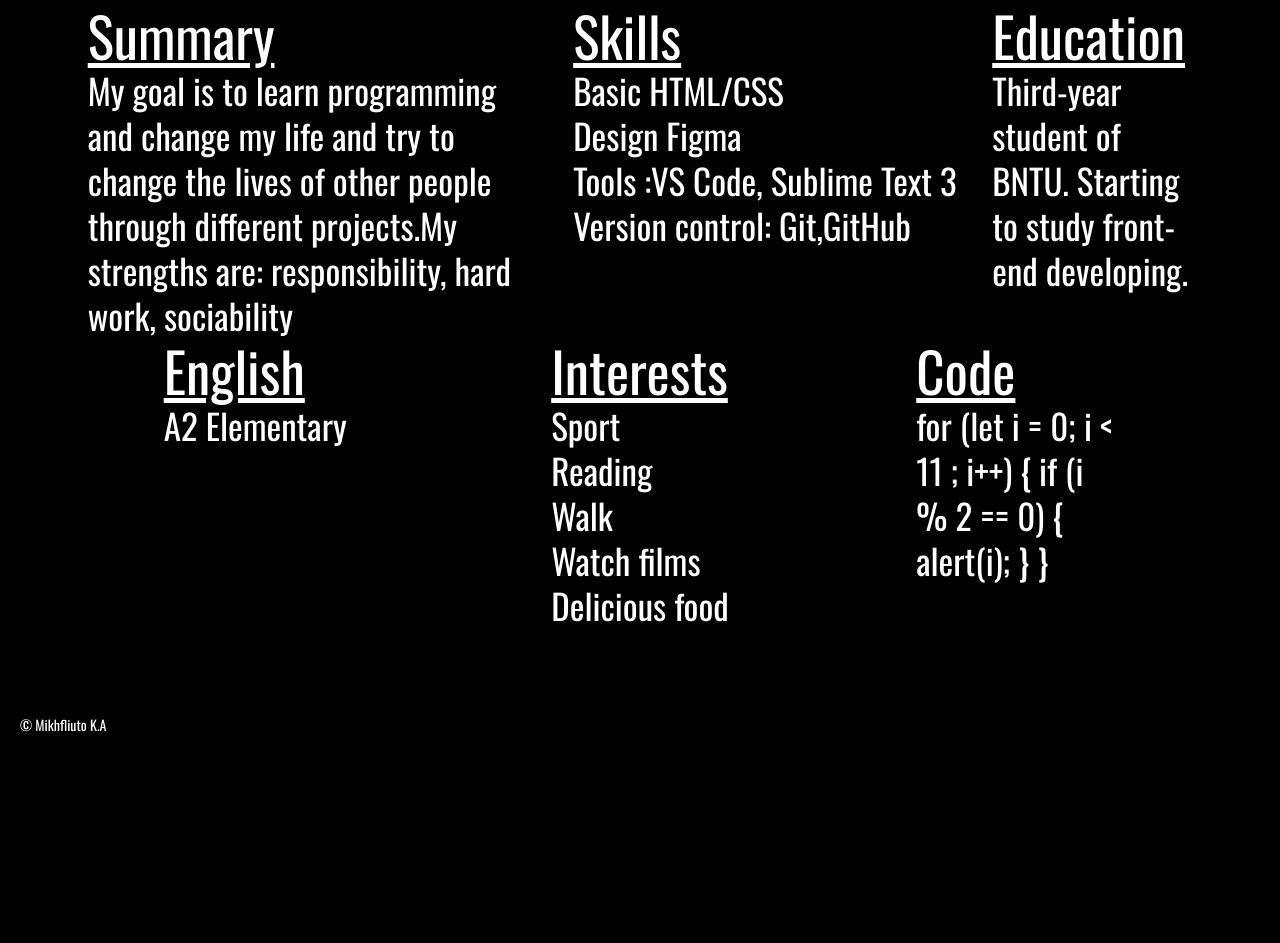
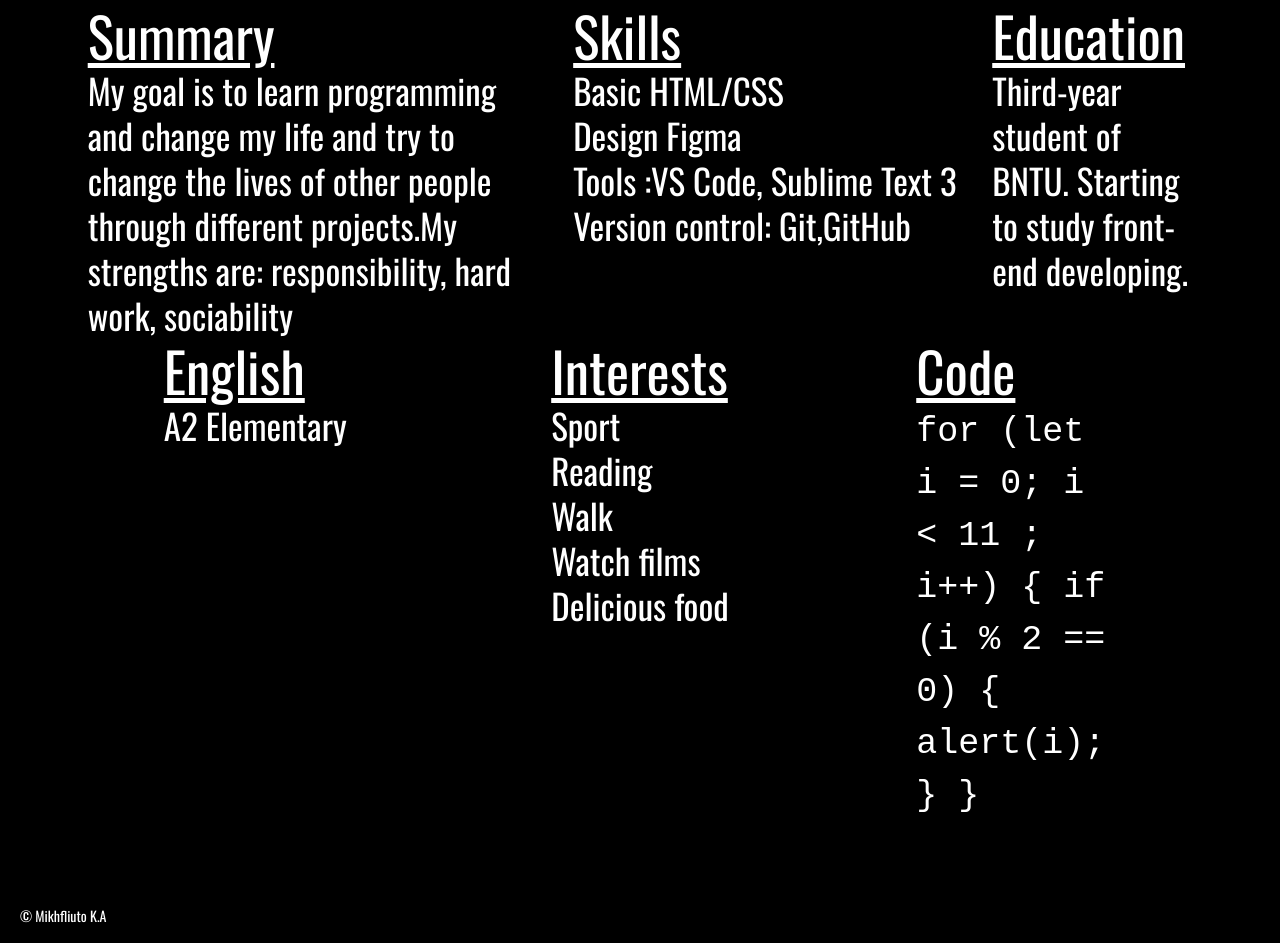
Before and after one commit to kmikhaliuto/rsschool-cv, a plain HTML site: page index.html in a window 1280 px wide. Shown: the part 611-1554 px from the top of the page. Before the commit the page ends 1363 px from the top, so only its background shows below. Drawn offline with nearby package versions, Linux system fonts and the light colour scheme.

Commit message:
feat: add basic page layout

```diff
--- a/index.html
+++ b/index.html
@@ -79,12 +79,12 @@
                 <div class="block__item item__5">
                     <div class="item__heding"><h4 class="heading">Code</h4></div>
                     <div class="item__text">
-                        <p class="item__paragraph">
+                        <code>
                              for (let  i = 0; i < 11 ; i++) {
                             if (i % 2 == 0) {
                               alert(i);
                             }
-                          }</p>
+                          }</code>
                     </div>
                 </div>
 
```
